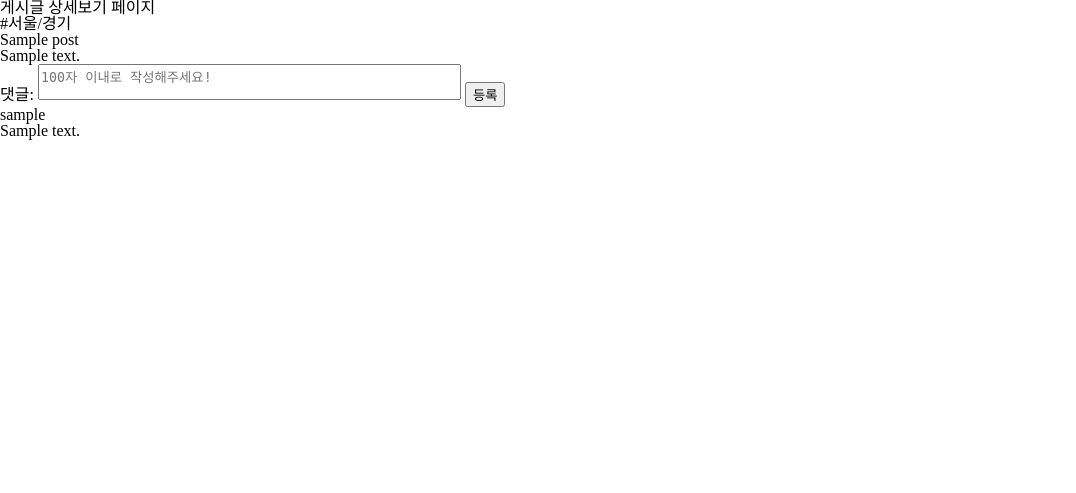
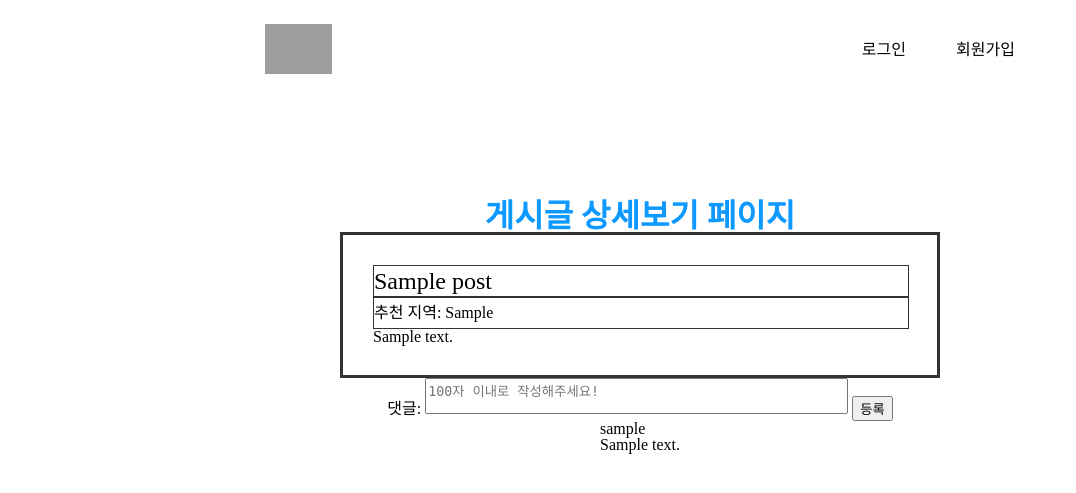
Before and after one commit to yoonion/tour-look-project, a Flask app: page /post/1 in a window 1280 px wide. Shown: the top 493 px of the page, without its empty margins (0-1076 px from the left). Run offline with Flask 3, Linux system fonts and the light colour scheme; tables that the repository leaves empty hold one stand-in row (values such as "Sample post"); grey boxes are pictures that could not be loaded.

Commit message:
Feat: 머지전 커밋

```diff
--- a/static/detail.css
+++ b/static/detail.css
@@ -1,2 +1,39 @@
 .main-container {
+  width: 100%;
+  display: flex;
+  justify-content: center;
+  flex-direction: column;
+  align-items: center;
 }
+.main-container > h2 {
+  font-size: 32px;
+  font-weight: bold;
+  color: #0d99ff;
+  margin-top: 100px;
+}
+.detail-container {
+  width: 600px;
+  padding: 30px;
+  box-sizing: border-box;
+  /* height: 600px; */
+  border: 3px solid #333;
+}
+.detail-container .detail-title {
+  width: 100%;
+  height: fit-content;
+  border: 1px solid #333;
+  font-size: 24px;
+  line-height: 30px;
+}
+.detail-container .detail-local {
+  width: 100%;
+  height: fit-content;
+  border: 1px solid #333;
+  line-height: 30px;
+}
+.detail-contaier .detail-main {
+  width: 100%;
+  height: fit-content;
+  border: 1px solid #333;
+  line-height: 30px;
+}
--- a/templates/post_detail.html
+++ b/templates/post_detail.html
@@ -5,15 +5,16 @@
     <meta name="viewport" content="width=device-width, initial-scale=1.0" />
     <title>게시글 상세보기</title>
     <link rel="stylesheet" href="../static/reset.css" />
-    <link rel="stylesheet" href="../static/main.css" />
+    <link rel="stylesheet" href="../static/detail.css" />
   </head>
   <body>
     <div class="main-container">
-      <h1>게시글 상세보기 페이지</h1>
+      {% include './header.html' %}
+
+      <h2>게시글 상세보기 페이지</h2>
       <div class="detail-container">
-        <h2 class="detail-title"></h2>
-        <p class="detail-local">#서울/경기</p>
-        <p class="detail-user">{{ data.post_title }}</p>
+        <h3 class="detail-title">{{ data.post_title }}</h3>
+        <p class="detail-local">추천 지역: {{ data.post_local_cate }}</p>
         <p class="detail-main">{{ data.post_content }}</p>
       </div>
       <form action="/comment" method="POST">
```
